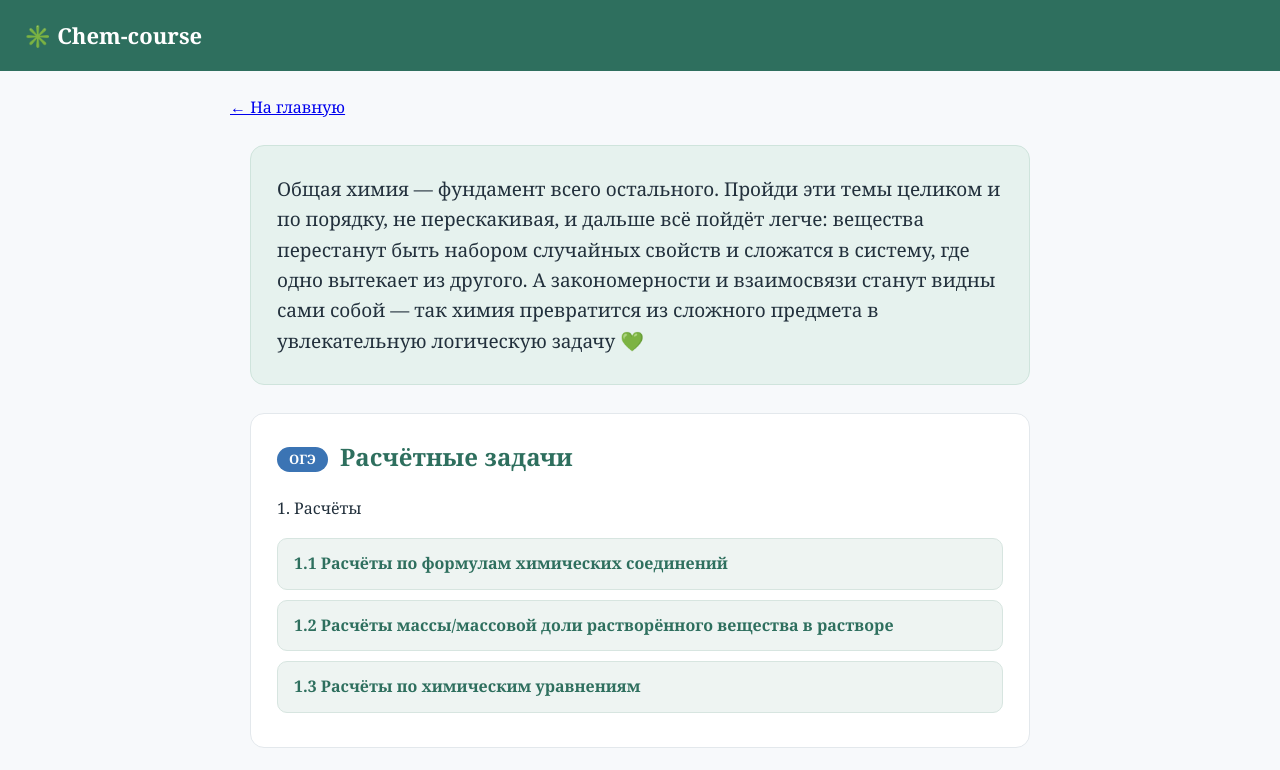
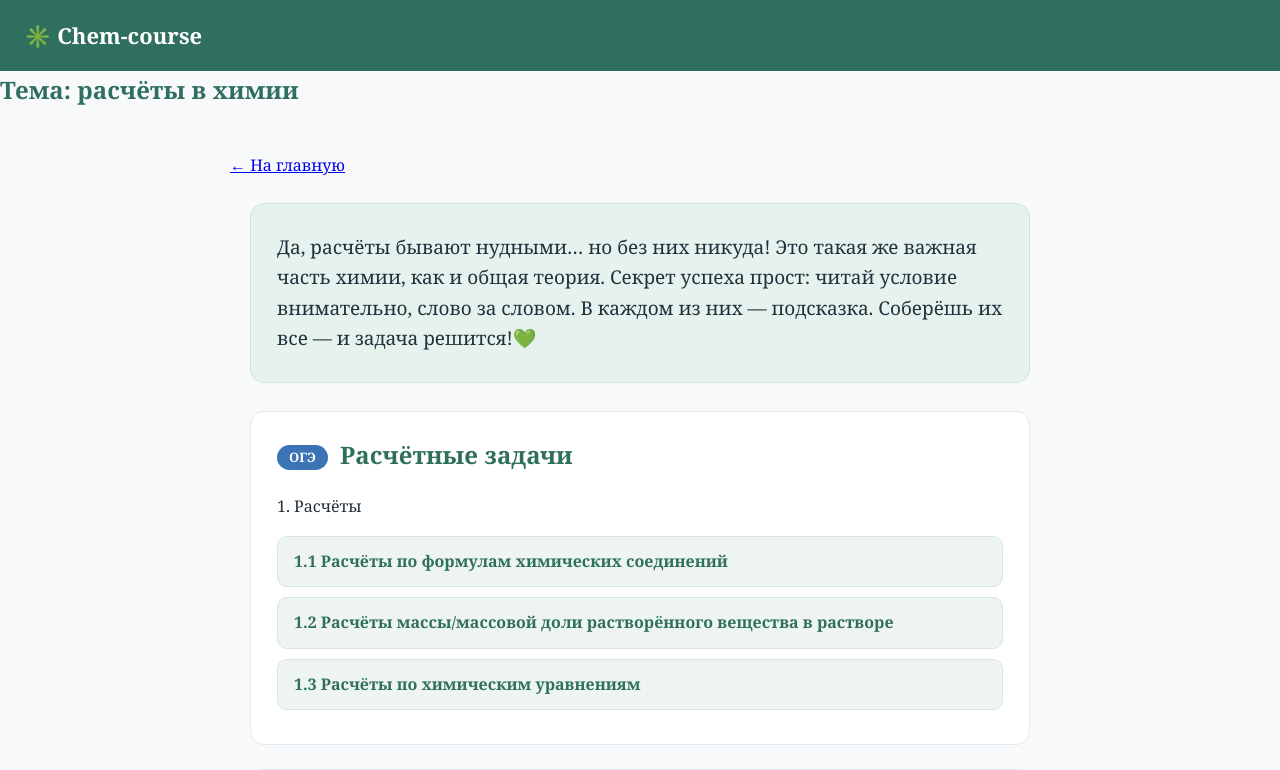
Before and after one commit to Shio-Wp993/chemcourse, a plain HTML site: page raschetnye-zadachi.html in a window 1280 px wide. Shown: the top 770 px of the page. Drawn offline with Linux system fonts and the light colour scheme.

Commit message:
Update raschetnye-zadachi.html

```diff
--- a/raschetnye-zadachi.html
+++ b/raschetnye-zadachi.html
@@ -13,6 +13,10 @@
   <a class="logo" href="index.html">✳️ Chem-course</a>
 </header>
 
+    <section class="topic-header">
+  <h2>Тема: расчёты в химии</h2>
+    </section>
+
 <main>
     <a class="back-link" href="index.html">← На главную</a>
 <main>
@@ -20,11 +24,9 @@
    <!-- INTRO -->
   <section class="hero">
     <p class="hero-text">
-      Общая химия — фундамент всего остального. Пройди эти темы целиком и по порядку,
-      не перескакивая, и дальше всё пойдёт легче: вещества перестанут быть набором
-      случайных свойств и сложатся в систему, где одно вытекает из другого.
-      А закономерности и взаимосвязи станут видны сами собой — так химия превратится
-      из сложного предмета в увлекательную логическую задачу 💚
+      Да, расчёты бывают нудными… но без них никуда! Это такая же важная часть химии, как и общая теория.
+      Секрет успеха прост: читай условие внимательно, слово за словом.
+      В каждом из них — подсказка. Соберёшь их все — и задача решится!💚
     </p>
   </section>
 
```
